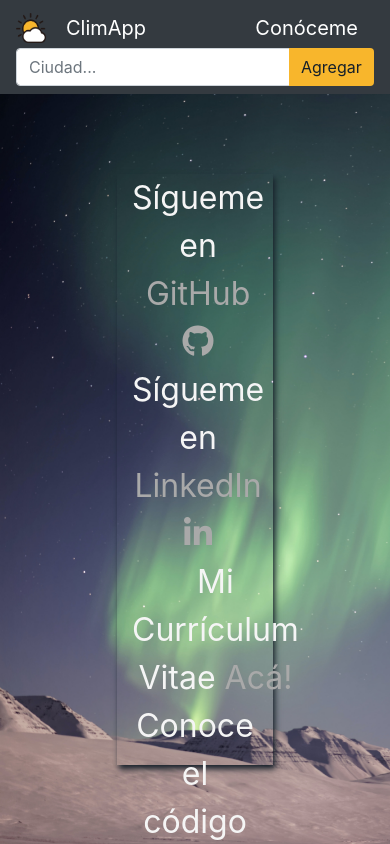
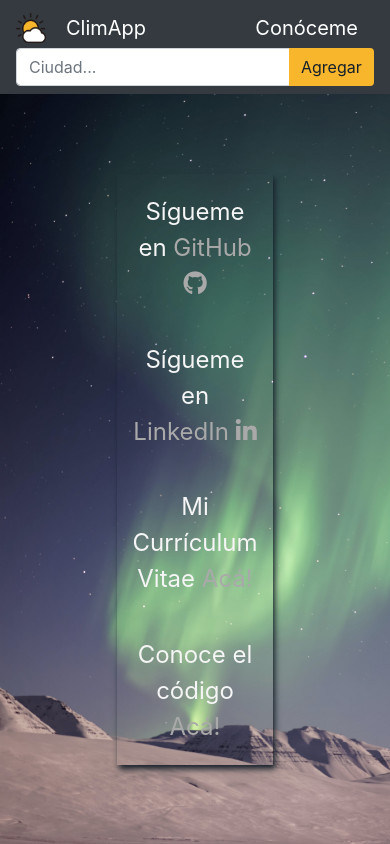
Before and after one commit to Edgarmontenegro123/ClimApp, a React app: page /about in a window 390 px wide. Built offline with nearby package versions, Linux system fonts and the light colour scheme; no server answers.

```diff
--- a/src/components/About/About.css
+++ b/src/components/About/About.css
@@ -23,3 +23,8 @@
     color: #16202A;
     margin-top: 10rem
 }
+@media(max-width: 560px){
+    .text{
+        font-size: 1.5rem
+    }
+  }
```
Also changed, not shown: src/img/muestra1.jpeg (added), src/img/muestra2.jpeg (added), src/img/muestra3.jpeg (added), src/img/muestra4.jpeg (added).
